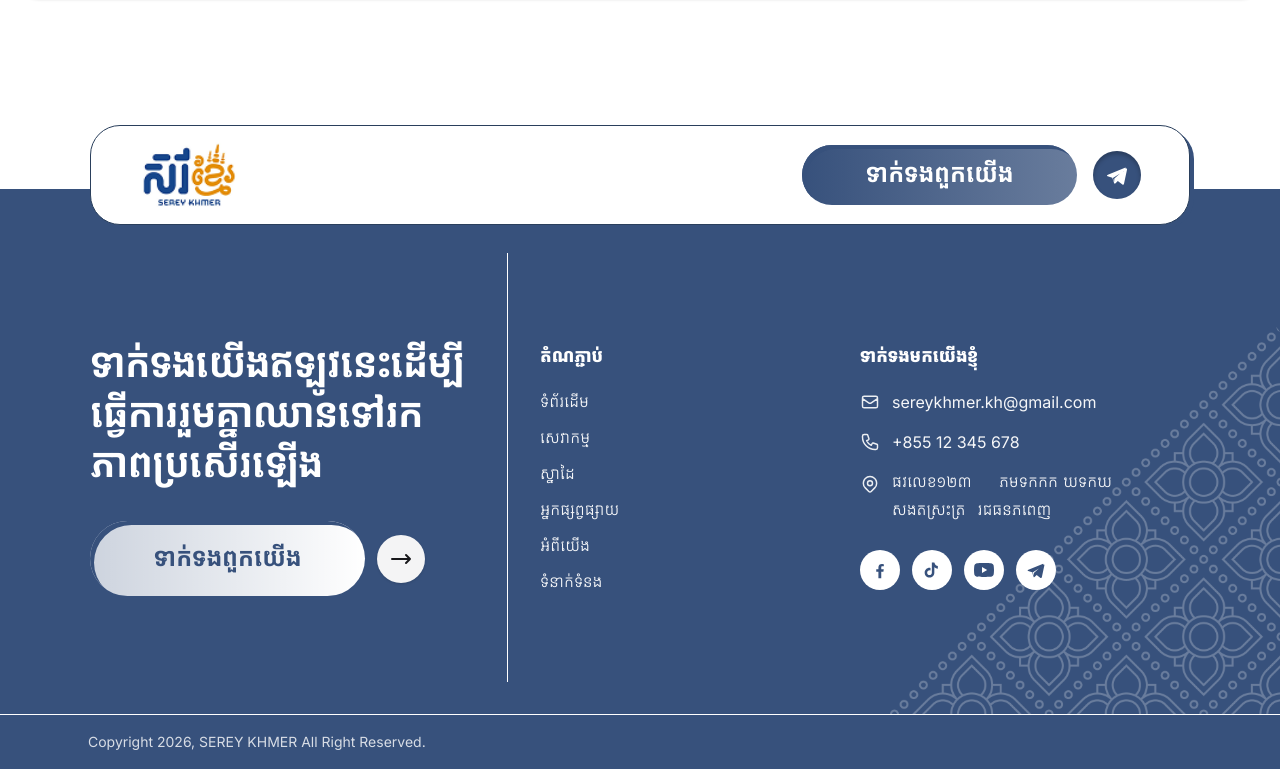
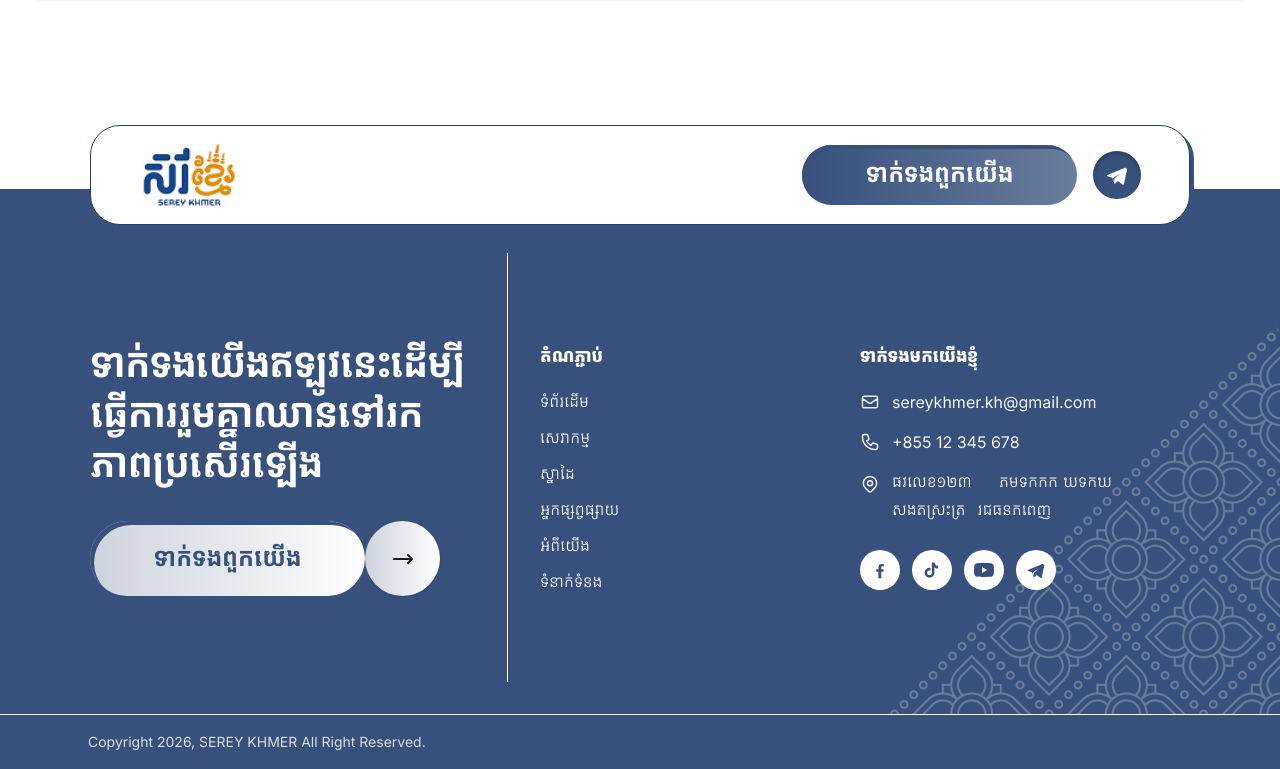
Before and after one commit to SEREY-KHMER/Company-Portfolio, a Next.js app: page / in a window 1280 px wide. Shown: the part 791-1560 px from the top of the page. Built offline with nearby package versions, Linux system fonts and the light colour scheme.

Commit message:
Update HomeFooter component styles for improved layout and visual consistency

```diff
--- a/features/home/components/HomeFooter.tsx
+++ b/features/home/components/HomeFooter.tsx
@@ -103,7 +103,7 @@ export function HomeFooter() {
                   </span>
                 ))}
               </h2>
-              <div className="flex flex-wrap items-center justify-start gap-3">
+              <div className="flex flex-wrap items-center justify-start">
                 <a
                   href="#contact"
                   className="inline-flex h-[75px] w-[275px] max-w-full shrink-0 items-center justify-center rounded-[180px] bg-linear-to-r from-[rgb(255_255_255/0.75)] from-0% to-[#FFFFFF] to-100% text-[25px] font-semibold leading-tight text-brand-navy shadow-[inset_4px_4px_0_0_#37517C] transition hover:brightness-[1.02]"
@@ -114,7 +114,7 @@ export function HomeFooter() {
                 <a
                   href="#contact"
                   aria-label={HEADER_CONTACT_CTA}
-                  className="inline-flex size-12 items-center justify-center rounded-full bg-zinc-100 text-zinc-900 shadow-sm transition hover:bg-zinc-50"
+                  className="inline-flex h-[75px] w-[75px] items-center justify-center rounded-full bg-linear-to-r from-[rgb(255_255_255/0.75)] from-0% via-[rgb(255_255_255/0.88)] via-[53%] to-[#FFFFFF] to-100% text-zinc-900 shadow-sm"
                 >
                   <svg className="size-6" fill="none" viewBox="0 0 24 24" stroke="currentColor" strokeWidth={2} aria-hidden>
                     <path strokeLinecap="round" strokeLinejoin="round" d="M17 8l4 4m0 0l-4 4m4-4H3" />
```
